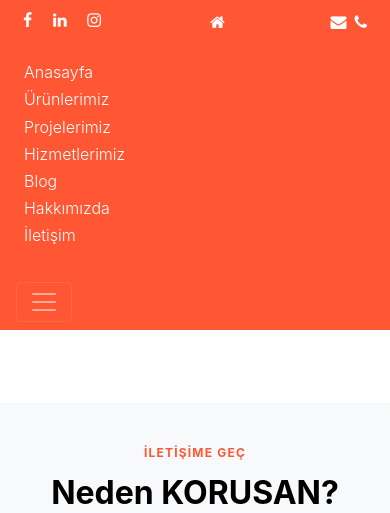
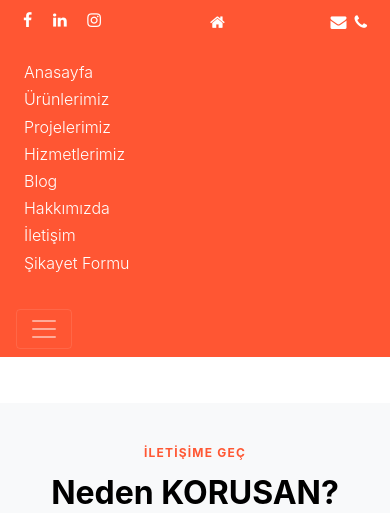
Before and after one commit to Tugrulvural89/korusan, a Django app: page /korusan-blog/ in a window 390 px wide, after a click that opens the changed part. Shown: the top 513 px of the page. Run offline with Django 3.2, Linux system fonts and the light colour scheme; data that the repository does not hold is empty; some libraries are stand-ins or nearby versions; some web fonts are replaced.

Commit message:
traaslate

```diff
--- a/templates/headers.html
+++ b/templates/headers.html
@@ -176,8 +176,8 @@
                     <li><a href="#contact-section" >Hakkımızda</a></li>
                     <li><a href="{% url 'allContact' %}">İletişim</a></li>
      <li>  <div id="google_translate_element_mobil"></div></li>
-     <li><a href="https://www.korusan.com.tr/media/upload/musteriform.pdf" class="d-flex align-items-center ml-auto mr-4">
-                   <span class="d-none d-md-inline-block">Şikayet Formu</span>
+     <li><a href="https://www.korusan.com.tr/media/upload/musteriform.pdf">
+                   <span>Şikayet Formu</span>
 
                 </a></li>
 
```
